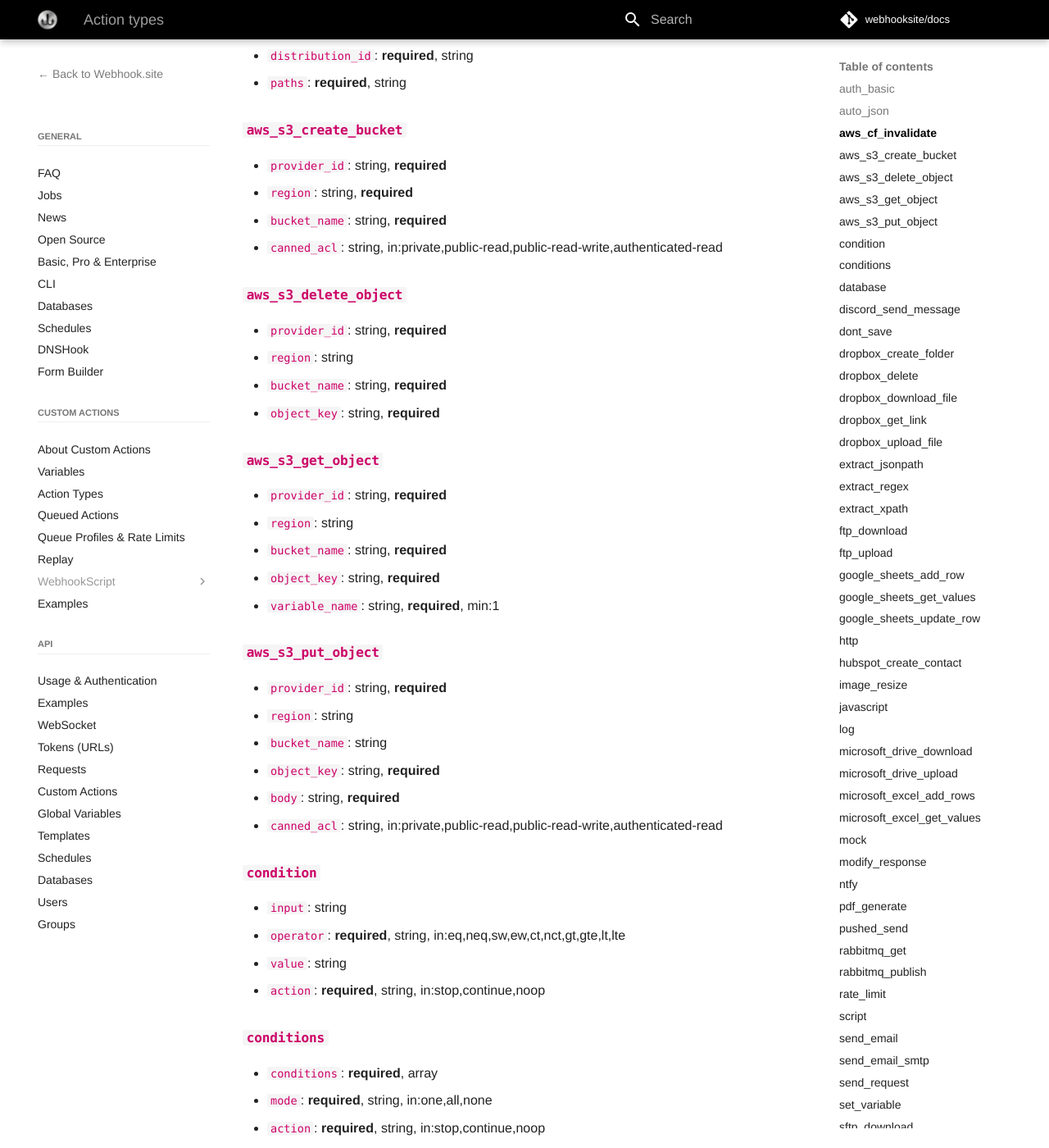
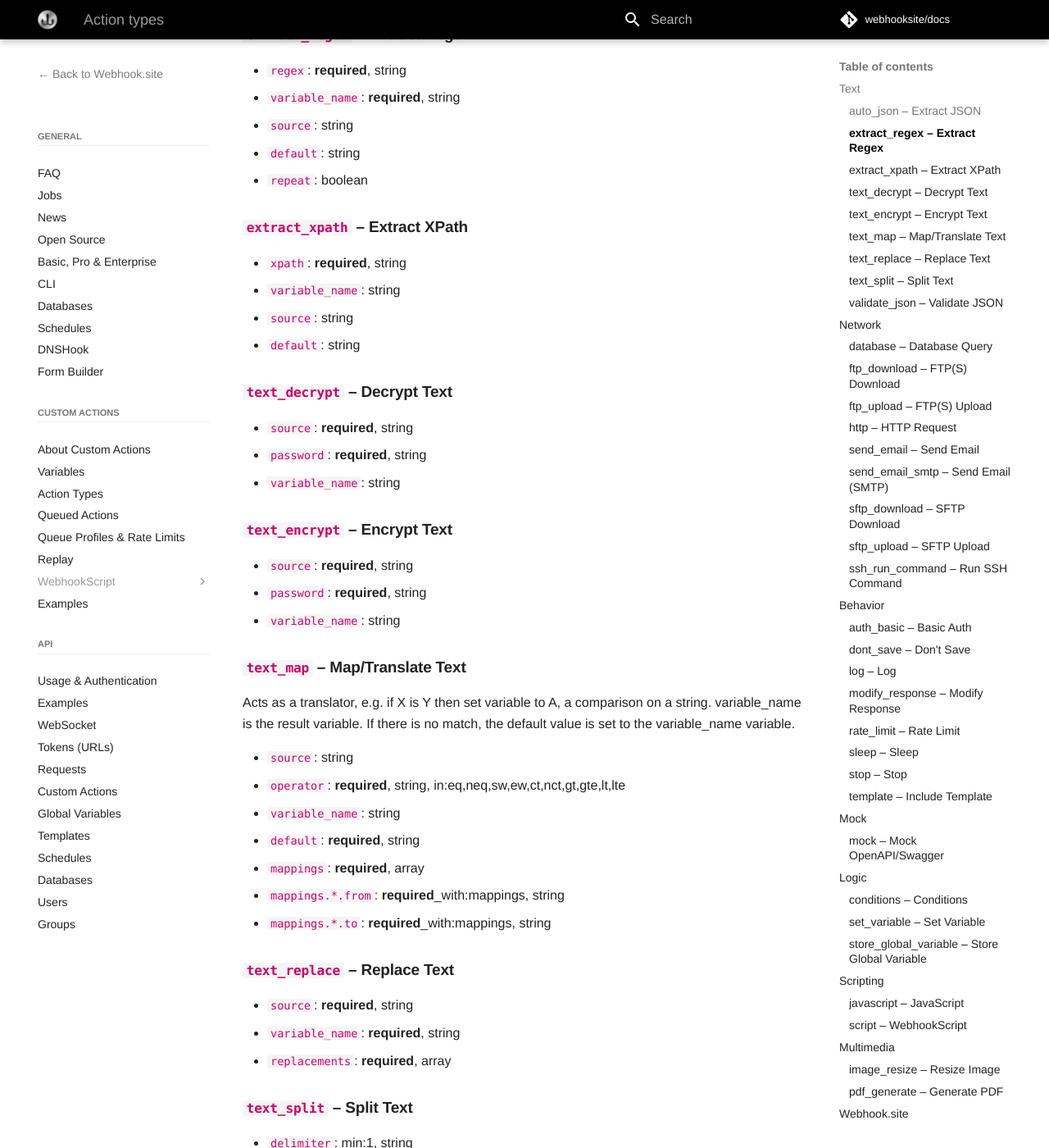
Before and after one commit to webhooksite/docs, an MkDocs documentation site: the page built from docs/api/action-types.md, in a window 1280 px wide and 1400 px high, scrolled down 620 px. Shown: the whole window at 82% size. Built offline with MkDocs 1.6.1 and Material for MkDocs 9.7.7, drawn with Linux system fonts in a browser that asks for light colours; comment, search, counter and statistics services are not loaded; some of the changed text lies outside the part shown.

Commit message:
Add categories to action types reference

```diff
--- a/docs/api/action-types.md
+++ b/docs/api/action-types.md
@@ -1,59 +1,78 @@
 The following is a list of the API names for Action Types, along with a list of parameters, and their validation requirements.
 
-### `auth_basic`
-- `username`: string
-- `password`: **required**, string
+## Text
 
-### `auto_json`
+### `auto_json` – Extract JSON
+
+Given the source {"value": "example"}, jsonpath set to a blank string or $, and the variable_name 'output', the following variable will be generated: $output.0.value$ which will equal 'example'. There will always be an index in the variable name!
+
 - `source`: string
 - `jsonpath`: string
 - `variable_name`: string
 - `repeat`: boolean
 
-### `aws_cf_invalidate`
-- `provider_id`: **required**, int
-- `distribution_id`: **required**, string
-- `paths`: **required**, string
+### `extract_regex` – Extract Regex
 
-### `aws_s3_create_bucket`
-- `provider_id`: string, **required**
-- `region`: string, **required**
-- `bucket_name`: string, **required**
-- `canned_acl`: string, in:private,public-read,public-read-write,authenticated-read
+- `regex`: **required**, string
+- `variable_name`: **required**, string
+- `source`: string
+- `default`: string
+- `repeat`: boolean
 
-### `aws_s3_delete_object`
-- `provider_id`: string, **required**
-- `region`: string
-- `bucket_name`: string, **required**
-- `object_key`: string, **required**
+### `extract_xpath` – Extract XPath
 
-### `aws_s3_get_object`
-- `provider_id`: string, **required**
-- `region`: string
-- `bucket_name`: string, **required**
-- `object_key`: string, **required**
-- `variable_name`: string, **required**, min:1
+- `xpath`: **required**, string
+- `variable_name`: string
+- `source`: string
+- `default`: string
 
-### `aws_s3_put_object`
-- `provider_id`: string, **required**
-- `region`: string
-- `bucket_name`: string
-- `object_key`: string, **required**
-- `body`: string, **required**
-- `canned_acl`: string, in:private,public-read,public-read-write,authenticated-read
+### `text_decrypt` – Decrypt Text
 
-### `condition`
-- `input`: string
+- `source`: **required**, string
+- `password`: **required**, string
+- `variable_name`: string
+
+### `text_encrypt` – Encrypt Text
+
+- `source`: **required**, string
+- `password`: **required**, string
+- `variable_name`: string
+
+### `text_map` – Map/Translate Text
+
+Acts as a translator, e.g. if X is Y then set variable to A, a comparison on a string. variable_name is the result variable. If there is no match, the default value is set to the variable_name variable.
+
+- `source`: string
 - `operator`: **required**, string, in:eq,neq,sw,ew,ct,nct,gt,gte,lt,lte
-- `value`: string
-- `action`: **required**, string, in:stop,continue,noop
+- `variable_name`: string
+- `default`: **required**, string
+- `mappings`: **required**, array
+- `mappings.*.from`: **required**_with:mappings, string
+- `mappings.*.to`: **required**_with:mappings, string
 
-### `conditions`
-- `conditions`: **required**, array
-- `mode`: **required**, string, in:one,all,none
-- `action`: **required**, string, in:stop,continue,noop
+### `text_replace` – Replace Text
 
-### `database`
+- `source`: **required**, string
+- `variable_name`: **required**, string
+- `replacements`: **required**, array
+
+### `text_split` – Split Text
+
+- `delimiter`: min:1, string
+- `source`: **required**, string
+- `variable_name`: string
+- `repeat`: boolean
+
+### `validate_json` – Validate JSON
+
+- `source`: string
+- `schema`: string
+- `variable_name`: string
+
+## Network
+
+### `database` – Database Query
+
 - `variable_name`: string, default:db
 - `repeat`: boolean, default:false
 - `type`: **required**, in:mysql,pgsql,sqlsrv,whdb
@@ -67,64 +86,8 @@
 - `params`: array
 - `charset`: string
 
-### `discord_send_message`
-- `provider_id`: **required**, string
-- `content`: **required**, string
-- `username`: string
-- `avatar_url`: url
-- `embed_type`: string, in:link,image,video
-- `embed_url`: url
+### `ftp_download` – FTP(S) Download
 
-### `dont_save`
-*No parameters for `dont_save`.*
-
-### `dropbox_create_folder`
-- `provider_id`: string, **required**
-- `path`: string, **required**
-
-### `dropbox_delete`
-- `provider_id`: string, **required**
-- `path`: string, **required**
-
-### `dropbox_download_file`
-- `provider_id`: string, **required**
-- `path`: string, **required**
-- `variable_name`: string, **required**
-
-### `dropbox_get_link`
-- `provider_id`: string, **required**
-- `path`: string, **required**
-- `variable_name`: string
-- `type`: string, in:share_link,temporary
-- `share_audience`: string, in:public,team,no_one
-
-### `dropbox_upload_file`
-- `provider_id`: string, **required**
-- `path`: string, **required**
-- `body`: string, **required**
-- `mode`: string, **required**, in:add,overwrite,update
-
-### `extract_jsonpath`
-- `jsonpath`: **required**, string
-- `variable_name`: string
-- `source`: string
-- `default`: string
-- `repeat`: boolean
-
-### `extract_regex`
-- `regex`: **required**, string
-- `variable_name`: **required**, string
-- `source`: string
-- `default`: string
-- `repeat`: boolean
-
-### `extract_xpath`
-- `xpath`: **required**, string
-- `variable_name`: string
-- `source`: string
-- `default`: string
-
-### `ftp_download`
 - `host`: **required**, string
 - `port`: int, min:1, max:65535
 - `password`: **required**, string
@@ -134,7 +97,8 @@
 - `passive`: bool
 - `variable_name`: string
 
-### `ftp_upload`
+### `ftp_upload` – FTP(S) Upload
+
 - `host`: **required**, string
 - `port`: int, min:1, max:65535
 - `password`: **required**, string
@@ -144,27 +108,10 @@
 - `ssl`: bool
 - `passive`: bool
 
-### `google_sheets_add_row`
-- `provider_id`: string, **required**
-- `spreadsheet_id`: string, **required**
-- `range`: string, **required**
-- `values`: string, **required**
-- `formula_mode`: bool
+### `http` – HTTP Request
 
-### `google_sheets_get_values`
-- `provider_id`: string, **required**
-- `spreadsheet_id`: string, **required**
-- `range`: string, **required**
-- `variable_name`: **required**, string
+Sends a HTTP request and generates variables $http.content$, $http.status$, $http.header.[header_name]$, $http.error$
 
-### `google_sheets_update_row`
-- `provider_id`: string, **required**
-- `spreadsheet_id`: string, **required**
-- `range`: string, **required**
-- `values`: string, **required**
-- `formula_mode`: bool
-
-### `http`
 - `url`: **required**, string
 - `content`: nullable, string
 - `method`: nullable, in:POST,GET,OPTIONS,PUT,DELETE,PATCH,TRACE
@@ -191,115 +138,8 @@
 - `retry.delay`: nullable, numeric, min:0, max:10
 - `retry.require_status`: nullable, string
 
-### `hubspot_create_contact`
-- `provider_id`: **required**, string
-- `properties`: **required**, array
+### `send_email` – Send Email
 
-### `image_resize`
-- `source`: string, **required**
-- `width`: string, **required**_without:height
-- `height`: string, **required**_without:width
-- `aspect_ratio`: bool, **required**
-- `variable_name`: string
-
-### `javascript`
-- `script`: **required**, string
-
-### `log`
-- `text`: **required**, string
-- `mode`: nullable, string, in:text,markdown
-- `error`: boolean
-
-### `microsoft_drive_download`
-- `provider_id`: **required**, string
-- `path`: **required**, string
-- `variable_name`: **required**, string
-
-### `microsoft_drive_upload`
-- `provider_id`: **required**, string
-- `path`: **required**, string
-- `content_type`: string
-- `content`: string
-- `variable_name`: string
-
-### `microsoft_excel_add_rows`
-- `provider_id`: **required**, string
-- `path`: string
-- `table`: string
-- `index`: int
-- `values`: **required**, array
-
-### `microsoft_excel_get_values`
-- `provider_id`: **required**, string
-- `path`: **required**, string
-- `worksheet`: **required**, string
-- `range`: **required**, string
-- `variable_name`: **required**, string
-
-### `mock`
-- `source`: **required**, string
-- `path`: string
-- `method`: string
-- `status`: string
-- `content_type`: string
-
-### `modify_response`
-- `content`: string
-- `status`: string
-- `headers`: string
-- `stop`: bool
-
-### `ntfy`
-- `topic`: string, **required**
-- `title`: string
-- `icon`: string
-- `link`: string
-- `message`: string, **required**
-
-### `pdf_generate`
-- `content`: string
-- `mode`: string, in:html,markdown
-- `paper`: string, in:a4,letter
-- `orientation`: string, in:portrait,landscape
-- `variable_name`: string
-
-### `pushed_send`
-- `app_key`: string, **required**
-- `app_secret`: string, **required**
-- `target_type`: string, **required**
-- `target`: string, **required**
-- `message`: string, **required**
-
-### `rabbitmq_get`
-- `host`: string, **required**
-- `port`: int
-- `username`: string, **required**
-- `password`: string, **required**
-- `vhost`: string
-- `queue`: string, **required**
-- `ssl`: boolean
-- `variable_name`: string
-
-### `rabbitmq_publish`
-- `host`: string, **required**
-- `port`: int
-- `username`: string, **required**
-- `password`: string, **required**
-- `vhost`: string
-- `queue`: string, **required**
-- `ssl`: boolean
-- `message`: string, **required**
-- `properties`: array
-
-### `rate_limit`
-- `period`: **required**, int
-- `count`: **required**, int
-- `key`: string
-
-### `script`
-- `script`: **required**, string
-
-### `send_email`
 - `sender`: string
 - `recipient`: **required**, string
 - `content`: string
@@ -307,7 +147,8 @@
 - `subject`: **required**, string
 - `attachments`: array
 
-### `send_email_smtp`
+### `send_email_smtp` – Send Email (SMTP)
+
 - `sender_name`: string
 - `sender_email`: string
 - `recipient`: **required**, string
@@ -321,16 +162,103 @@
 - `host`: string, **required**
 - `attachments`: array
 
-### `send_request`
-- `url`: **required**, string
-- `content`: nullable, string
-- `method`: nullable, in:POST,GET,OPTIONS,PUT,DELETE
-- `headers`: nullable, string
-- `skip_ssl_verification`: nullable, bool
+### `sftp_download` – SFTP Download
+
+- `provider_id`: string
+- `host`: **required**, string
+- `port`: int, min:1, max:65535
+- `username`: **required**, string
+- `password`: string
+- `path`: **required**, string
 - `variable_name`: string
-- `timeout`: nullable, numeric, max:30
 
-### `set_variable`
+### `sftp_upload` – SFTP Upload
+
+- `provider_id`: string
+- `host`: **required**, string
+- `port`: int, min:1, max:65535
+- `username`: **required**, string
+- `password`: string
+- `path`: **required**, string
+- `content`: **required**, string
+
+### `ssh_run_command` – Run SSH Command
+
+- `provider_id`: string
+- `host`: **required**, string
+- `port`: int, min:1, max:65535
+- `username`: **required**, string
+- `password`: string
+- `command`: **required**, string
+- `variable_name`: string
+
+## Behavior
+
+### `auth_basic` – Basic Auth
+
+- `username`: string
+- `password`: **required**, string
+
+### `dont_save` – Don't Save
+
+*No parameters for `dont_save`.*
+
+### `log` – Log
+
+Adds a log message for the user to see. If mode is markdown, it is presented as markdown for the user
+
+- `text`: **required**, string
+- `mode`: nullable, string, in:text,markdown
+- `error`: boolean
+
+### `modify_response` – Modify Response
+
+Sets the response content of the Webhook.site URL
+
+- `content`: string
+- `status`: string
+- `headers`: string
+- `stop`: bool
+
+### `rate_limit` – Rate Limit
+
+- `period`: **required**, int
+- `count`: **required**, int
+- `key`: string
+
+### `sleep` – Sleep
+
+- `delay`: **required**
+
+### `stop` – Stop
+
+*No parameters for `stop`.*
+
+### `template` – Include Template
+
+- `template_id`: **required**, int
+- `variables`: array
+
+## Mock
+
+### `mock` – Mock OpenAPI/Swagger
+
+- `source`: **required**, string
+- `path`: string
+- `method`: string
+- `status`: string
+- `content_type`: string
+
+## Logic
+
+### `conditions` – Conditions
+
+- `conditions`: **required**, array
+- `mode`: **required**, string, in:one,all,none
+- `action`: **required**, string, in:stop,continue,noop
+
+### `set_variable` – Set Variable
+
 - `name`: string
 - `value`: nullable, string
 - `mode`: nullable, in:text,random,date,math
@@ -347,95 +275,259 @@
 - `date.format`: string, in:iso8601,mysql,unix,unixmicro,user
 - `date.user_format`: string
 
-### `sftp_download`
-- `provider_id`: string
-- `host`: **required**, string
-- `port`: int, min:1, max:65535
-- `username`: **required**, string
-- `password`: string
-- `path`: **required**, string
-- `variable_name`: string
+### `store_global_variable` – Store Global Variable
 
-### `sftp_upload`
-- `provider_id`: string
-- `host`: **required**, string
-- `port`: int, min:1, max:65535
-- `username`: **required**, string
-- `password`: string
-- `path`: **required**, string
-- `content`: **required**, string
-
-### `slack_send_message`
-- `webhook_url`: **required**, url
-- `raw`: bool
-- `content`: **required**, string
-
-### `sleep`
-- `delay`: **required**
-
-### `ssh_run_command`
-- `provider_id`: string
-- `host`: **required**, string
-- `port`: int, min:1, max:65535
-- `username`: **required**, string
-- `password`: string
-- `command`: **required**, string
-- `variable_name`: string
-
-### `stop`
-*No parameters for `stop`.*
-
-### `store_global_variable`
 - `name`: **required**, string
 - `value`: nullable, string
 
-### `template`
-- `template_id`: **required**, int
-- `variables`: array
+## Scripting
 
-### `text_decrypt`
-- `source`: **required**, string
-- `password`: **required**, string
+### `javascript` – JavaScript
+
+Runs JavaScript script in Node.js sandbox. Can interact with Variables using e.g. get('request.content') or set('varname', value). Global Variables retrieved using global('varname') and store('varname', value). The following libraries can be included via require(): axios, lodash, dayjs, cheerio, jsonpath, crypto, faker, nats, supabase, moment, form-data, fetch
+
+- `script`: **required**, string
+
+### `script` – WebhookScript
+
+- `script`: **required**, string
+
+## Multimedia
+
+### `image_resize` – Resize Image
+
+- `source`: string, **required**
+- `width`: string, **required**_without:height
+- `height`: string, **required**_without:width
+- `aspect_ratio`: bool, **required**
 - `variable_name`: string
 
-### `text_encrypt`
-- `source`: **required**, string
-- `password`: **required**, string
+### `pdf_generate` – Generate PDF
+
+- `content`: string
+- `mode`: string, in:html,markdown
+- `paper`: string, in:a4,letter
+- `orientation`: string, in:portrait,landscape
 - `variable_name`: string
 
-### `text_map`
-- `source`: string
-- `operator`: **required**, string, in:eq,neq,sw,ew,ct,nct,gt,gte,lt,lte
-- `variable_name`: string
-- `default`: **required**, string
-- `mappings`: **required**, array
-- `mappings.*.from`: **required**_with:mappings, string
-- `mappings.*.to`: **required**_with:mappings, string
+## Webhook.site
 
-### `text_replace`
-- `source`: **required**, string
-- `variable_name`: **required**, string
-- `replacements`: **required**, array
+### `webhook_get_requests` – Get Requests
 
-### `text_split`
-- `delimiter`: min:1, string
-- `source`: **required**, string
-- `variable_name`: string
-- `repeat`: boolean
-
-### `twitter_tweet`
-- `provider_id`: **required**, string
-- `tweet`: **required**, string
-
-### `validate_json`
-- `source`: string
-- `schema`: string
-- `variable_name`: string
-
-### `webhook_get_requests`
 - `variable_name`: string, default:req
 - `repeat`: boolean
 - `token_id`: **required**, string
 - `sorting`: string
 - `query`: string
 - `max`: int, default:100
+
+## Google Sheets
+
+### `google_sheets_add_row` – Add Row
+
+- `provider_id`: string, **required**
+- `spreadsheet_id`: string, **required**
+- `range`: string, **required**
+- `values`: string, **required**
+- `formula_mode`: bool
+
+### `google_sheets_get_values` – Get Values
+
+- `provider_id`: string, **required**
+- `spreadsheet_id`: string, **required**
+- `range`: string, **required**
+- `variable_name`: **required**, string
+
+### `google_sheets_update_row` – Update Row
+
+- `provider_id`: string, **required**
+- `spreadsheet_id`: string, **required**
+- `range`: string, **required**
+- `values`: string, **required**
+- `formula_mode`: bool
+
+## Microsoft Excel
+
+### `microsoft_excel_add_rows` – Add Rows
+
+- `provider_id`: **required**, string
+- `path`: string
+- `table`: string
+- `index`: int
+- `values`: **required**, array
+
+### `microsoft_excel_get_values` – Get Values
+
+- `provider_id`: **required**, string
+- `path`: **required**, string
+- `worksheet`: **required**, string
+- `range`: **required**, string
+- `variable_name`: **required**, string
+
+## Microsoft OneDrive
+
+### `microsoft_drive_download` – Download File
+
+- `provider_id`: **required**, string
+- `path`: **required**, string
+- `variable_name`: **required**, string
+
+### `microsoft_drive_upload` – Upload File
+
+- `provider_id`: **required**, string
+- `path`: **required**, string
+- `content_type`: string
+- `content`: string
+- `variable_name`: string
+
+## AWS S3 & Compatible
+
+### `aws_s3_create_bucket` – Create Bucket
+
+- `provider_id`: string, **required**
+- `region`: string, **required**
+- `bucket_name`: string, **required**
+- `canned_acl`: string, in:private,public-read,public-read-write,authenticated-read
+
+### `aws_s3_delete_object` – Delete Object
+
+- `provider_id`: string, **required**
+- `region`: string
+- `bucket_name`: string, **required**
+- `object_key`: string, **required**
+
+### `aws_s3_get_object` – Get Object
+
+- `provider_id`: string, **required**
+- `region`: string
+- `bucket_name`: string, **required**
+- `object_key`: string, **required**
+- `variable_name`: string, **required**, min:1
+
+### `aws_s3_put_object` – Create Object
+
+- `provider_id`: string, **required**
+- `region`: string
+- `bucket_name`: string
+- `object_key`: string, **required**
+- `body`: string, **required**
+- `canned_acl`: string, in:private,public-read,public-read-write,authenticated-read
+
+## AWS CloudFront
+
+### `aws_cf_invalidate` – Create Invalidation
+
+- `provider_id`: **required**, int
+- `distribution_id`: **required**, string
+- `paths`: **required**, string
+
+## Discord
+
+### `discord_send_message` – Send Message
+
+- `provider_id`: **required**, string
+- `content`: **required**, string
+- `username`: string
+- `avatar_url`: url
+- `embed_type`: string, in:link,image,video
+- `embed_url`: url
+
+## Slack
+
+### `slack_send_message` – Send Message
+
+- `webhook_url`: **required**, url
+- `raw`: bool
+- `content`: **required**, string
+
+## Dropbox
+
+### `dropbox_create_folder` – Create Folder
+
+- `provider_id`: string, **required**
+- `path`: string, **required**
+
+### `dropbox_delete` – Delete
+
+- `provider_id`: string, **required**
+- `path`: string, **required**
+
+### `dropbox_download_file` – Download
+
+- `provider_id`: string, **required**
+- `path`: string, **required**
+- `variable_name`: string, **required**
+
+### `dropbox_get_link` – Get Link
+
+- `provider_id`: string, **required**
+- `path`: string, **required**
+- `variable_name`: string
+- `type`: string, in:share_link,temporary
+- `share_audience`: string, in:public,team,no_one
+
+### `dropbox_upload_file` – Upload
+
+- `provider_id`: string, **required**
+- `path`: string, **required**
+- `body`: string, **required**
+- `mode`: string, **required**, in:add,overwrite,update
+
+## HubSpot
+
+### `hubspot_create_contact` – Create Contact
+
+- `provider_id`: **required**, string
+- `properties`: **required**, array
+
+## X/Twitter
+
+### `twitter_tweet` – Post Tweet
+
+- `provider_id`: **required**, string
+- `tweet`: **required**, string
+
+## Pushed
+
+### `pushed_send` – Send Push Notification
+
+- `app_key`: string, **required**
+- `app_secret`: string, **required**
+- `target_type`: string, **required**
+- `target`: string, **required**
+- `message`: string, **required**
+
+## ntfy.sh
+
+### `ntfy` – Send Push Notification
+
+- `topic`: string, **required**
+- `title`: string
+- `icon`: string
+- `link`: string
+- `message`: string, **required**
+
+## RabbitMQ
+
+### `rabbitmq_get` – Get Message
+
+- `host`: string, **required**
+- `port`: int
+- `username`: string, **required**
+- `password`: string, **required**
+- `vhost`: string
+- `queue`: string, **required**
+- `ssl`: boolean
+- `variable_name`: string
+
+### `rabbitmq_publish` – Publish Message
+
+- `host`: string, **required**
+- `port`: int
+- `username`: string, **required**
+- `password`: string, **required**
+- `vhost`: string
+- `queue`: string, **required**
+- `ssl`: boolean
+- `message`: string, **required**
+- `properties`: array
```
